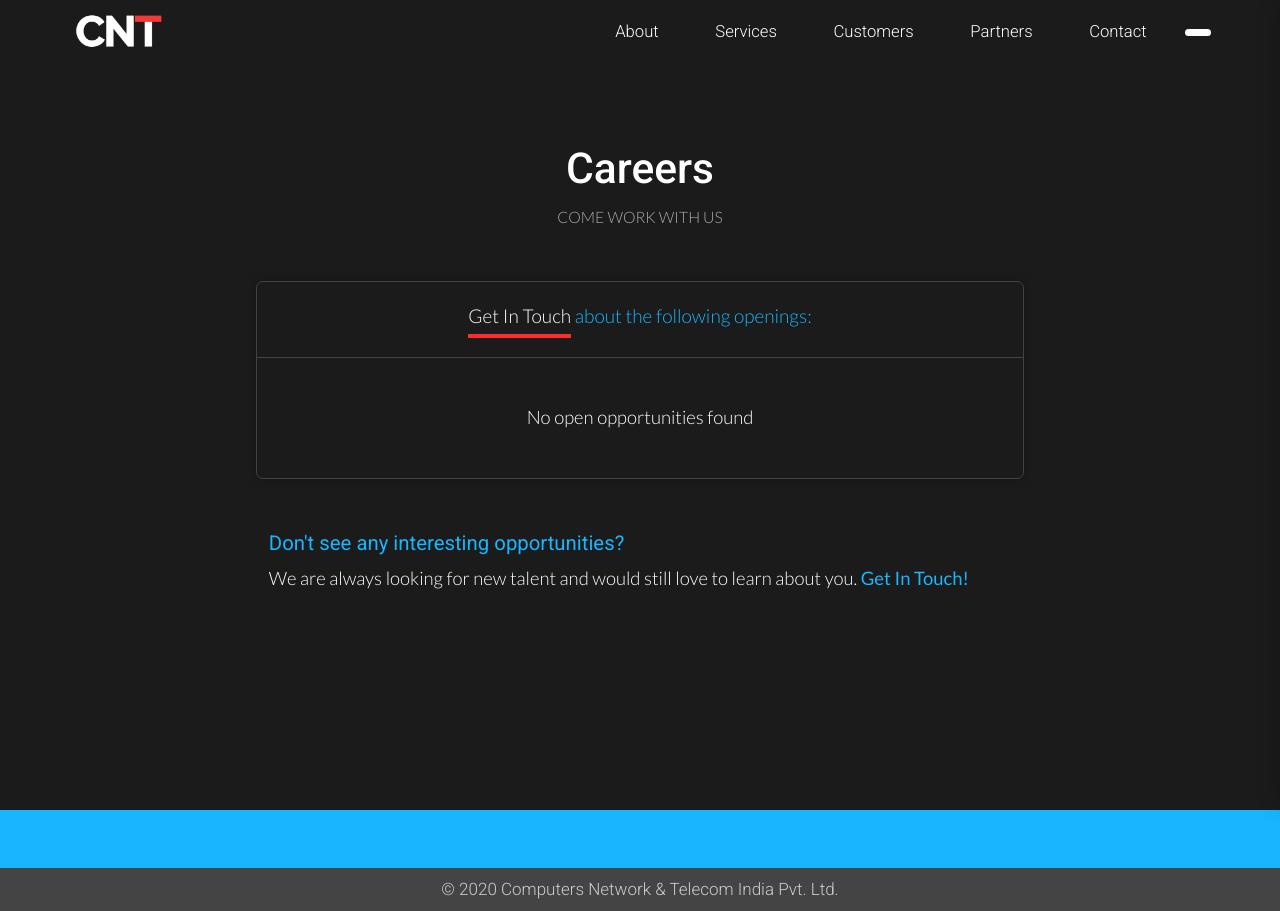
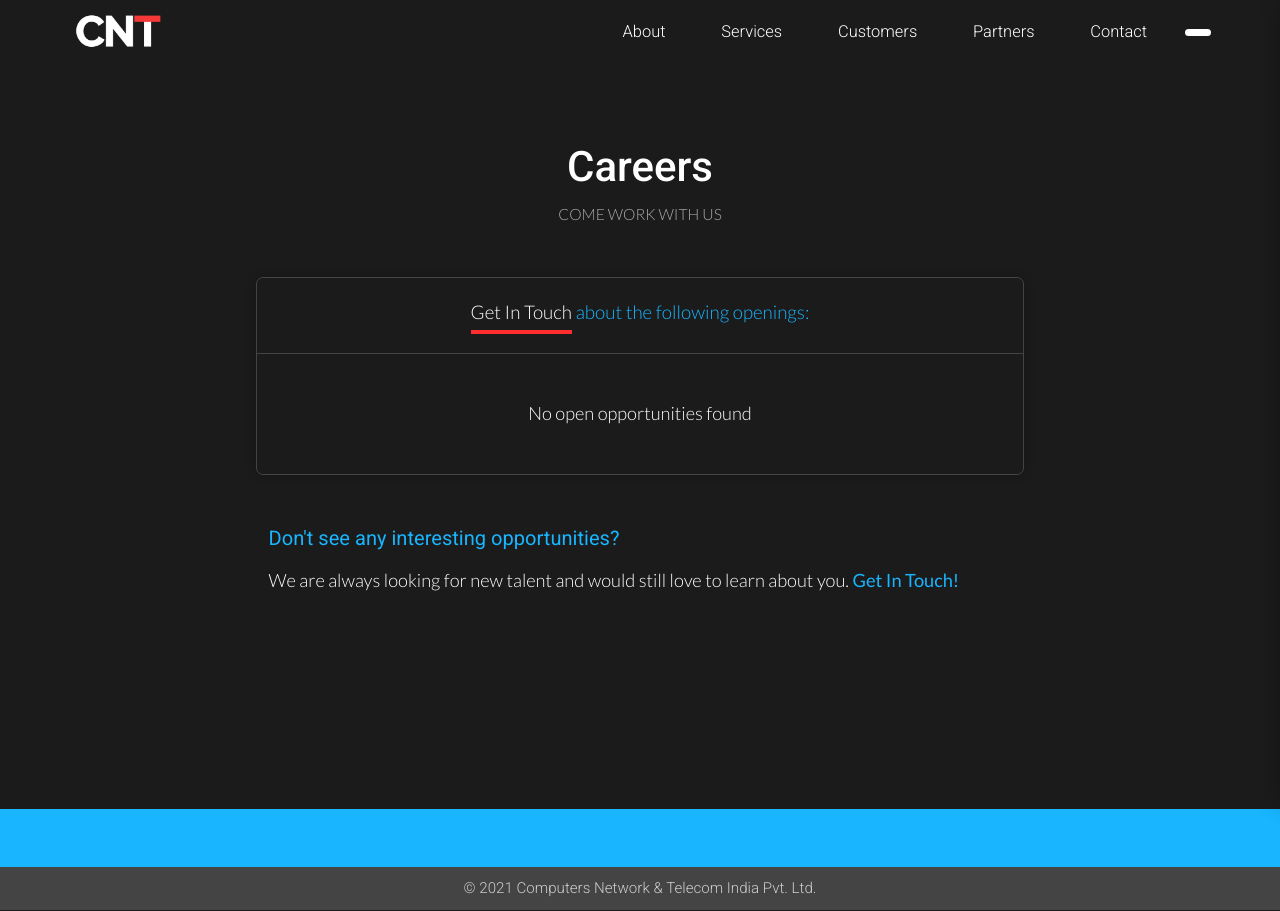
Before and after one commit to ramanmangla/Cnt-revamp, a plain HTML site: page careers.html in a window 1280 px wide. Drawn offline with nearby package versions, Linux system fonts and the light colour scheme.

Commit message:
Fix issue of invisible section content on navigating directly to a main page anchor due to fade in on scroll effect. Add automated copyright year.

```diff
--- a/Scripts/script.js
+++ b/Scripts/script.js
@@ -201,9 +201,8 @@ $(".box-title").click(function() {
 });
 
 // Fade In on scroll effect
-$(document).ready(function() {
 /* Every time the window is scrolled ... */
-  $(window).scroll( function(){
+$(window).scroll(function(){
   /* Check the location of each desired element */
   $('.hide-me-for-fade').each( function(i){
     var objectTop = $(this).offset().top + 50;
@@ -215,6 +214,31 @@ $(document).ready(function() {
     }
   });
 });
+
+$(document).ready(function() {
+
+  // Update Copyright year automatically
+  $("#copyright-text p").html("© " + new Date().getFullYear() +
+    " Computers Network & Telecom India Pvt. Ltd.");
+
+  // Scroll to section link when navigating from another page
+  // Instead of straight away jumping to it or not doing anything
+  // Fixes issue with invisible content due to Fade In on scroll effect
+  // Eg. Careers to Partners section on home page
+  var target = window.location.hash;
+  target = target.replace('#', '');
+
+  // Delete hash so the page won't scroll to it
+  window.location.hash = "";
+
+  if (target.length > 0) {
+    $("html, body").animate(
+      {
+        scrollTop: $("#" + target).offset().top - 0,
+      },
+      1000
+    );
+  }
 });
 
 // Stop browser from refreshing at current scroll position
--- a/Styles/_careers.scss
+++ b/Styles/_careers.scss
@@ -110,7 +110,7 @@
 
   h3 {
     font-size: 1.1em;
-    margin-bottom: 0.3em;
+    margin-bottom: 0.7em;
     color: $blue;
   }
 
--- a/Styles/_mediaQueries.scss
+++ b/Styles/_mediaQueries.scss
@@ -93,6 +93,7 @@
 
   .careers-text {
     width: 92%;
+    text-align: center;
   }
 
   .careers-footer {
--- a/Styles/main.scss
+++ b/Styles/main.scss
@@ -10,7 +10,7 @@ $red: #ff2d2d;
 
 html {
   /* Fluid typography scaling over responsive */
-  font-size: calc(17px + (19 - 17) * ((100vw - 300px) / (1600 - 300)));
+  font-size: calc(16px + (19 - 16) * ((100vw - 300px) / (1600 - 300)));
 }
 
 body {
@@ -904,6 +904,7 @@ footer {
   background: $dark-grey;
   height: 43px;
   color: #cccccc;
+  font-size: 0.9em;
 
   &-before {
     &:before {
--- a/careers.html
+++ b/careers.html
@@ -213,8 +213,9 @@
       </section>
 
       <footer class="careers-footer">
-        <div class="copyright-div copyright-div-before">
-          <p>© 2020 Computers Network & Telecom India Pvt. Ltd.</p>
+        <div class="copyright-div copyright-div-before" id="copyright-text">
+          <!-- Updates with correct year -->
+          <p>© Computers Network & Telecom India Pvt. Ltd.</p>
         </div>
       </footer>
     </div>
```
Also changed, not shown: index.html (+3 -2 lines), underwork.html (+3 -2 lines), Styles/main.css, 1 other file. Lines whose indentation alone changed are shown as unchanged.
